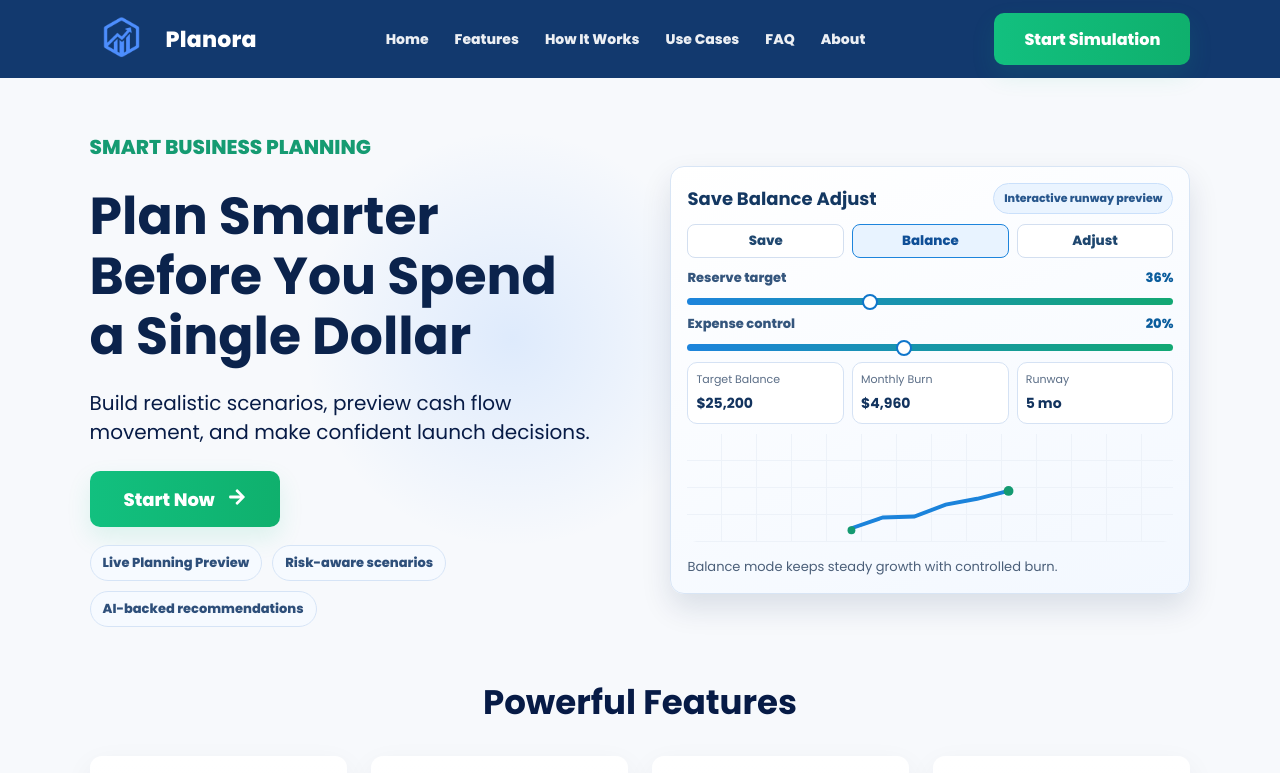
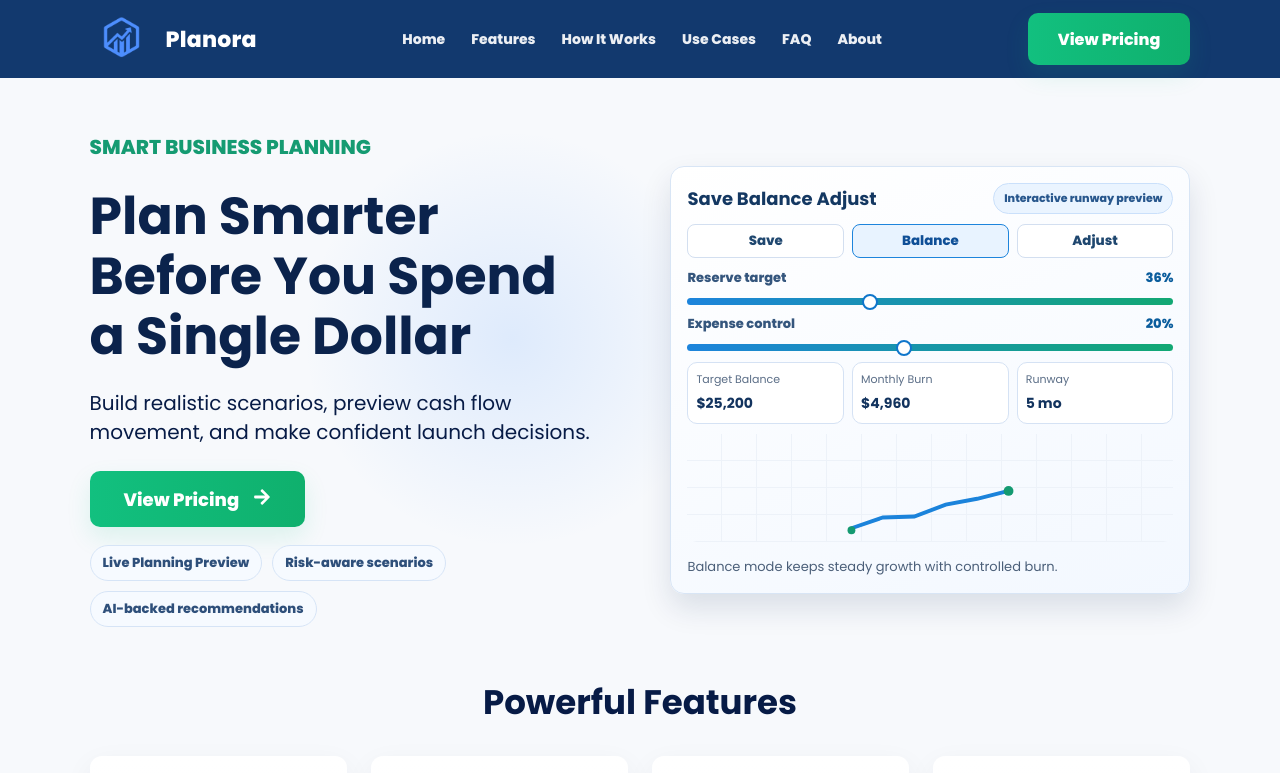
Before and after one commit to eng-raghadsami/Planora, a React (Vite) app in the folder frontend/: page / in a window 1280 px wide. Shown: the top 773 px of the page. Built offline with nearby package versions, Linux system fonts and the light colour scheme.

Commit message:
edit button

```diff
--- a/frontend/src/App.jsx
+++ b/frontend/src/App.jsx
@@ -637,6 +637,7 @@ function Navbar({
   onGoFaq,
   onGoAbout,
   onStartSimulation,
+  onGoPricing,
 }) {
   return (
     <header className="navbar">
@@ -651,8 +652,8 @@ function Navbar({
         <button onClick={onGoAbout}>About</button>
       </nav>
 
-      <button className="primary-btn" onClick={onStartSimulation}>
-        Start Simulation
+      <button className="primary-btn" onClick={onGoPricing || onStartSimulation}>
+        View Pricing
       </button>
     </header>
   );
@@ -667,6 +668,7 @@ function Home({
   onGoFaq,
   onGoAbout,
   onStartSimulation,
+  onGoPricing,
 }) {
   const [plannerMode, setPlannerMode] = useState("balance");
   const [reservePercent, setReservePercent] = useState(36);
@@ -741,6 +743,7 @@ function Home({
         onGoFaq={onGoFaq}
         onGoAbout={onGoAbout}
         onStartSimulation={onStartSimulation}
+        onGoPricing={onGoPricing}
       />
 
       <section
@@ -757,8 +760,8 @@ function Home({
           <p>
             Build realistic scenarios, preview cash flow movement, and make confident launch decisions.
           </p>
-          <button className="primary-btn large" onClick={onStartSimulation}>
-            Start Now <FaArrowRight style={{ marginLeft: 10 }} />
+          <button className="primary-btn large" onClick={onGoPricing || onStartSimulation}>
+            View Pricing <FaArrowRight style={{ marginLeft: 10 }} />
           </button>
 
           <div className="home-live-strip">
@@ -1004,6 +1007,7 @@ function Simulation({
   onGoFaq,
   onGoAbout,
   onStartSimulation,
+  onGoPricing,
 }) {
   const [submitted, setSubmitted] = useState(false);
   const validationErrors = getValidationErrors(formData, submitted);
@@ -1052,6 +1056,7 @@ function Simulation({
         onGoFaq={onGoFaq}
         onGoAbout={onGoAbout}
         onStartSimulation={onStartSimulation}
+        onGoPricing={onGoPricing}
       />
 
       <section className="simulation-card">
@@ -1285,6 +1290,7 @@ function Dashboard({
   onGoFaq,
   onGoAbout,
   onStartSimulation,
+  onGoPricing,
 }) {
   const [zoomLevel, setZoomLevel] = useState(1);
   const [selectedMonth, setSelectedMonth] = useState(null);
@@ -1301,7 +1307,7 @@ function Dashboard({
   if (!results) {
     return (
       <main className="page dashboard-page">
-        <Navbar
+      <Navbar
           onGoHome={onGoHome}
           onGoFeatures={onGoFeatures}
           onGoHowItWorks={onGoHowItWorks}
@@ -1309,6 +1315,7 @@ function Dashboard({
           onGoFaq={onGoFaq}
           onGoAbout={onGoAbout}
           onStartSimulation={onStartSimulation}
+          onGoPricing={onGoPricing}
         />
         <section className="dashboard-card">
           <h1>Results Dashboard</h1>
@@ -1350,6 +1357,7 @@ function Dashboard({
         onGoFaq={onGoFaq}
         onGoAbout={onGoAbout}
         onStartSimulation={onStartSimulation}
+        onGoPricing={onGoPricing}
       />
 
       <section className="dashboard-card" id="report-area">
@@ -1898,6 +1906,7 @@ function Insights({
   onGoFaq,
   onGoAbout,
   onStartSimulation,
+  onGoPricing,
 }) {
   const [activeRec, setActiveRec]   = useState(null);
   const [activeTab, setActiveTab]   = useState("overview");
@@ -1961,6 +1970,7 @@ function Insights({
         onGoFaq={onGoFaq}
         onGoAbout={onGoAbout}
         onStartSimulation={onStartSimulation}
+        onGoPricing={onGoPricing}
       />
 
       <section className="ai-card" id="ai-report-area">
@@ -2442,6 +2452,7 @@ function Pricing({
   onGoFaq,
   onGoAbout,
   onStartSimulation,
+  onGoPricing,
 }) {
   const [activePlan, setActivePlan] = useState(
     () => localStorage.getItem("planora_plan") || "Free"
@@ -2470,6 +2481,7 @@ function Pricing({
         onGoFaq={onGoFaq}
         onGoAbout={onGoAbout}
         onStartSimulation={onStartSimulation}
+        onGoPricing={onGoPricing}
       />
 
       {toast && (
@@ -2584,6 +2596,12 @@ export default function App() {
     window.scrollTo({ top: 0, behavior: "smooth" });
   }
 
+  function goPricing() {
+    setPendingScrollTarget(null);
+    setPage("pricing");
+    window.scrollTo({ top: 0, behavior: "smooth" });
+  }
+
   useEffect(() => {
     if (page !== "home" || !pendingScrollTarget) {
       return;
@@ -2666,6 +2684,7 @@ export default function App() {
         onGoFaq={() => goToSection("faq")}
         onGoAbout={() => goToSection("about")}
         onStartSimulation={startSimulation}
+        onGoPricing={goPricing}
       />
     );
   }
@@ -2748,6 +2767,7 @@ export default function App() {
       onGoFaq={() => goToSection("faq")}
       onGoAbout={() => goToSection("about")}
       onStartSimulation={startSimulation}
+      onGoPricing={goPricing}
     />
   );
 }
```
